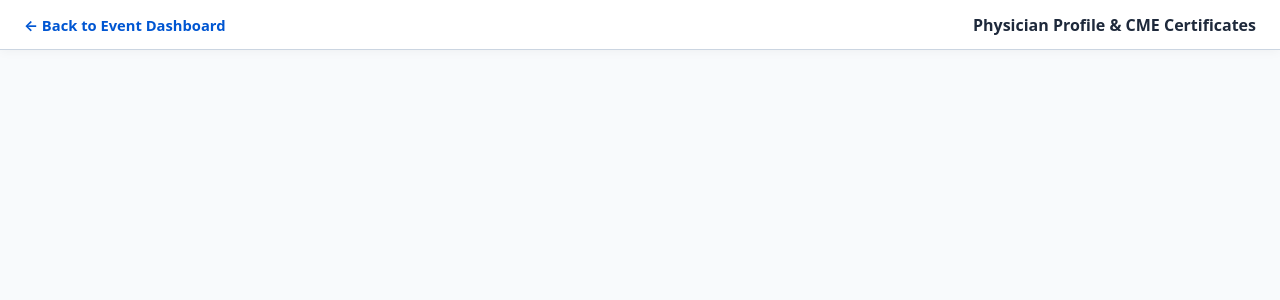
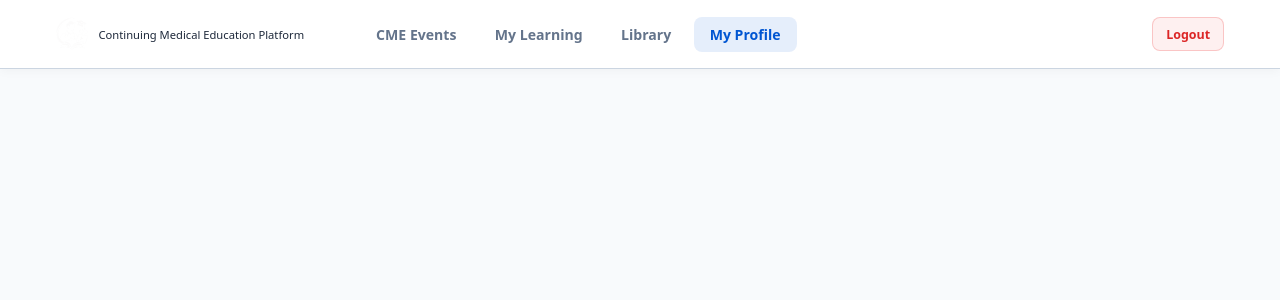
Before and after one commit to Tusharkudale57/Medapp, an Angular app: page /profile in a window 1280 px wide. Shown: the top 300 px of the page. Built offline with nearby package versions, Linux system fonts and the light colour scheme.

Commit message:
header issue resolved

```diff
--- a/src/app/pages/course-detail/course-detail.css
+++ b/src/app/pages/course-detail/course-detail.css
@@ -30,6 +30,9 @@
   padding: 0.85rem 0;
   border-bottom: 1px solid #cbd5e1;
   box-shadow: 0 2px 10px rgba(0, 0, 0, 0.04);
+  position: sticky;
+  top: 0;
+  z-index: 100;
 }
 
 .btn-back {
--- a/src/app/pages/credits/credits.css
+++ b/src/app/pages/credits/credits.css
@@ -10,6 +10,9 @@
   color: #ffffff;
   padding: 1rem 0;
   box-shadow: 0 4px 20px rgba(0,0,0,0.08);
+  position: sticky;
+  top: 0;
+  z-index: 100;
 }
 
 .container {
--- a/src/app/pages/knowledge/knowledge.css
+++ b/src/app/pages/knowledge/knowledge.css
@@ -6,10 +6,98 @@
 }
 
 .top-nav {
-  background: #0f172a;
-  color: #ffffff;
-  padding: 1rem 0;
-  box-shadow: 0 4px 20px rgba(0,0,0,0.08);
+  background: #ffffff;
+  color: #1e293b;
+  padding: 0 2rem;
+  border-bottom: 1px solid #cbd5e1;
+  box-shadow: 0 2px 10px rgba(0,0,0,0.05);
+  position: sticky;
+  top: 0;
+  z-index: 100;
+}
+
+.nav-inner {
+  max-width: 1400px;
+  margin: 0 auto;
+  height: 68px;
+  display: flex;
+  align-items: center;
+  gap: 2rem;
+}
+
+.nav-brand {
+  display: flex;
+  align-items: center;
+  gap: 0.75rem;
+  flex-shrink: 0;
+  padding: 0;
+  border: 0;
+  background: transparent;
+  color: #1e293b;
+  font: inherit;
+  font-size: 0.7rem;
+  font-weight: 500;
+  text-align: left;
+  cursor: pointer;
+}
+
+.nav-brand img {
+  width: auto;
+  height: 34px;
+  object-fit: contain;
+}
+
+.nav-links {
+  display: flex;
+  gap: 0.4rem;
+  flex: 1;
+  margin-left: 1.5rem;
+}
+
+.nav-link {
+  padding: 0.5rem 1rem;
+  border: 0;
+  border-radius: 8px;
+  background: transparent;
+  color: #475569;
+  font-size: 0.88rem;
+  font-weight: 600;
+  cursor: pointer;
+}
+
+.nav-link:hover,
+.nav-link.active {
+  background: rgba(0, 86, 210, 0.12);
+  color: #0056d2;
+}
+
+.nav-right {
+  display: flex;
+  align-items: center;
+  gap: 0.85rem;
+  margin-left: auto;
+  flex-shrink: 0;
+}
+
+.user-name {
+  max-width: 150px;
+  overflow: hidden;
+  color: #334155;
+  font-size: 0.82rem;
+  font-weight: 600;
+  text-overflow: ellipsis;
+  white-space: nowrap;
+}
+
+.btn-logout {
+  padding: 0.45rem 1rem;
+  border: 1px solid rgba(239, 68, 68, 0.25);
+  border-radius: 8px;
+  background: rgba(239, 68, 68, 0.08);
+  color: #dc2626;
+  font-size: 0.82rem;
+  font-weight: 600;
+  cursor: pointer;
 }
 
 .container {
@@ -63,6 +151,32 @@
 }
 
 @media (max-width: 640px) {
+  .nav-inner {
+    align-items: stretch;
+    flex-wrap: wrap;
+    gap: 0.6rem;
+    padding-top: 0.65rem;
+    padding-bottom: 0.65rem;
+  }
+
+  .nav-brand {
+    width: 100%;
+  }
+
+  .nav-links {
+    order: 3;
+    width: 100%;
+    overflow-x: auto;
+  }
+
+  .nav-link {
+    flex: 0 0 auto;
+  }
+
+  .nav-right {
+    margin-left: auto;
+  }
+
   .flex-between {
     flex-direction: column;
     gap: 0.75rem;
--- a/src/app/pages/knowledge/knowledge.html
+++ b/src/app/pages/knowledge/knowledge.html
@@ -1,16 +1,20 @@
 <div class="knowledge-page-layout">
   <!-- Navbar Header -->
   <div class="top-nav">
-    <div class="container flex-between">
-      <div style="display: flex; gap: 0.5rem;">
-        <button class="btn-back" (click)="backToDashboard()">
-          ← Back to Event Dashboard
-        </button>
-
-      </div>
-      <div class="nav-title" style="display: flex; align-items: center; gap: 0.65rem;">
-        <img src="assets/logo-light.png" alt="All India CME Logo" style="height: 30px; width: auto; object-fit: contain;" />
-        <span>Knowledge Base &amp; Library</span>
+    <div class="container nav-inner">
+      <button class="nav-brand" (click)="backToDashboard()" aria-label="Go to CME Events">
+        <img src="assets/logo.png" alt="All India CME Logo" />
+        <span>Continuing Medical Education Platform</span>
+      </button>
+      <nav class="nav-links" aria-label="Main navigation">
+        <button class="nav-link" (click)="backToDashboard()">CME Events</button>
+        <button *ngIf="!authService.isAdmin()" class="nav-link" (click)="navigateToMyLearning()">My Learning</button>
+        <button class="nav-link active">Library</button>
+        <button class="nav-link" (click)="navigateToProfile()">My Profile</button>
+      </nav>
+      <div class="nav-right">
+        <span class="user-name">{{ authService.currentUser()?.name }}</span>
+        <button class="btn-logout" (click)="logout()">Logout</button>
       </div>
     </div>
   </div>
--- a/src/app/pages/knowledge/knowledge.ts
+++ b/src/app/pages/knowledge/knowledge.ts
@@ -199,10 +199,6 @@ export class KnowledgeBaseComponent implements OnInit {
     }
   }
 
-  backToDashboard() {
-    this.router.navigate(['/dashboard']);
-  }
-
   navigateToMyLearning() {
     this.router.navigate(['/my-learning']);
   }
@@ -211,6 +207,15 @@ export class KnowledgeBaseComponent implements OnInit {
     this.router.navigate(['/profile']);
   }
 
+  logout() {
+    this.authService.logout();
+    this.router.navigate(['/login']);
+  }
+
+  backToDashboard() {
+    this.router.navigate(['/dashboard']);
+  }
+
   resetAllFilters() {
     this.searchQuery = '';
     this.selectedCategory = 'All';
--- a/src/app/pages/profile/profile.css
+++ b/src/app/pages/profile/profile.css
@@ -21,9 +21,96 @@
 .top-nav {
   background: #ffffff;
   color: #1e293b;
-  padding: 0.85rem 0;
+  padding: 0 2rem;
   border-bottom: 1px solid #cbd5e1;
   box-shadow: 0 2px 10px rgba(0, 0, 0, 0.04);
+  position: sticky;
+  top: 0;
+  z-index: 100;
+}
+
+.nav-inner {
+  max-width: 1400px;
+  margin: 0 auto;
+  height: 68px;
+  display: flex;
+  align-items: center;
+  gap: 2rem;
+}
+
+.nav-brand {
+  display: flex;
+  align-items: center;
+  gap: 0.65rem;
+  flex-shrink: 0;
+  padding: 0;
+  border: 0;
+  background: transparent;
+  color: #1e293b;
+  font: inherit;
+  font-size: 0.7rem;
+  font-weight: 500;
+  text-align: left;
+  cursor: pointer;
+}
+
+.nav-brand img {
+  width: auto;
+  height: 34px;
+  object-fit: contain;
+}
+
+.nav-links {
+  display: flex;
+  gap: 0.4rem;
+  flex: 1;
+  margin-left: 1.5rem;
+}
+
+.nav-link {
+  padding: 0.5rem 1rem;
+  border: 0;
+  border-radius: 8px;
+  background: transparent;
+  color: #64748b;
+  font-size: 0.88rem;
+  font-weight: 600;
+  cursor: pointer;
+}
+
+.nav-link:hover,
+.nav-link.active {
+  background: rgba(0, 86, 210, 0.1);
+  color: #0056d2;
+}
+
+.nav-right {
+  display: flex;
+  align-items: center;
+  gap: 0.75rem;
+  margin-left: auto;
+  flex-shrink: 0;
+}
+
+.user-name {
+  max-width: 150px;
+  overflow: hidden;
+  color: #334155;
+  font-size: 0.78rem;
+  font-weight: 600;
+  text-overflow: ellipsis;
+  white-space: nowrap;
+}
+
+.btn-logout {
+  padding: 0.45rem 0.8rem;
+  border: 1px solid rgba(239, 68, 68, 0.25);
+  border-radius: 8px;
+  background: rgba(239, 68, 68, 0.08);
+  color: #dc2626;
+  font-size: 0.78rem;
+  font-weight: 600;
+  cursor: pointer;
 }
 
 .btn-back {
@@ -47,6 +134,34 @@
 
 .main-container {
   margin-top: 2rem;
+}
+
+@media (max-width: 640px) {
+  .nav-inner {
+    align-items: stretch;
+    flex-wrap: wrap;
+    gap: 0.6rem;
+    padding-top: 0.65rem;
+    padding-bottom: 0.65rem;
+  }
+
+  .nav-brand {
+    width: 100%;
+  }
+
+  .nav-links {
+    order: 3;
+    width: 100%;
+    overflow-x: auto;
+  }
+
+  .nav-link {
+    flex: 0 0 auto;
+  }
+
+  .nav-right {
+    margin-left: auto;
+  }
 }
 
 /* Profile Header Card */
--- a/src/app/pages/profile/profile.html
+++ b/src/app/pages/profile/profile.html
@@ -1,14 +1,21 @@
 <div class="profile-page-layout">
   <!-- Navbar Header -->
   <div class="top-nav">
-    <div class="container flex-between">
-      <div style="display: flex; gap: 0.5rem;">
-        <button class="btn-back" (click)="backToDashboard()">
-          ← Back to Event Dashboard
-        </button>
-
+    <div class="container nav-inner">
+      <button class="nav-brand" (click)="backToDashboard()" aria-label="Go to CME Events">
+        <img src="assets/logo.png" alt="All India CME Logo" />
+        <span>Continuing Medical Education Platform</span>
+      </button>
+      <nav class="nav-links" aria-label="Main navigation">
+        <button class="nav-link" (click)="backToDashboard()">CME Events</button>
+        <button *ngIf="!authService.isAdmin()" class="nav-link" (click)="navigateToMyLearning()">My Learning</button>
+        <button class="nav-link" (click)="navigateToKnowledge()">Library</button>
+        <button class="nav-link active">My Profile</button>
+      </nav>
+      <div class="nav-right">
+        <span class="user-name">{{ authService.currentUser()?.name }}</span>
+        <button class="btn-logout" (click)="logout()">Logout</button>
       </div>
-      <div class="nav-title">Physician Profile & CME Certificates</div>
     </div>
   </div>
 
--- a/src/app/pages/profile/profile.ts
+++ b/src/app/pages/profile/profile.ts
@@ -80,6 +80,15 @@ export class ProfileComponent implements OnInit {
       this.user = user;
       this.initializeProfileFields();
     });
+  }
+
+  navigateToKnowledge() {
+    this.router.navigate(['/knowledge']);
+  }
+
+  logout() {
+    this.authService.logout();
+    this.router.navigate(['/login']);
   }
  ngOnInit(): void {
     if (this.isBrowser) {
```
